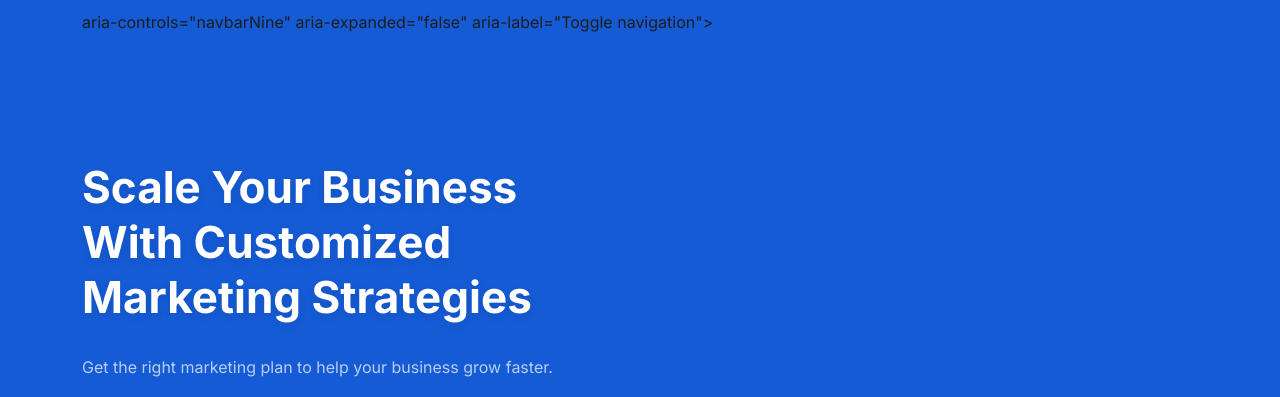
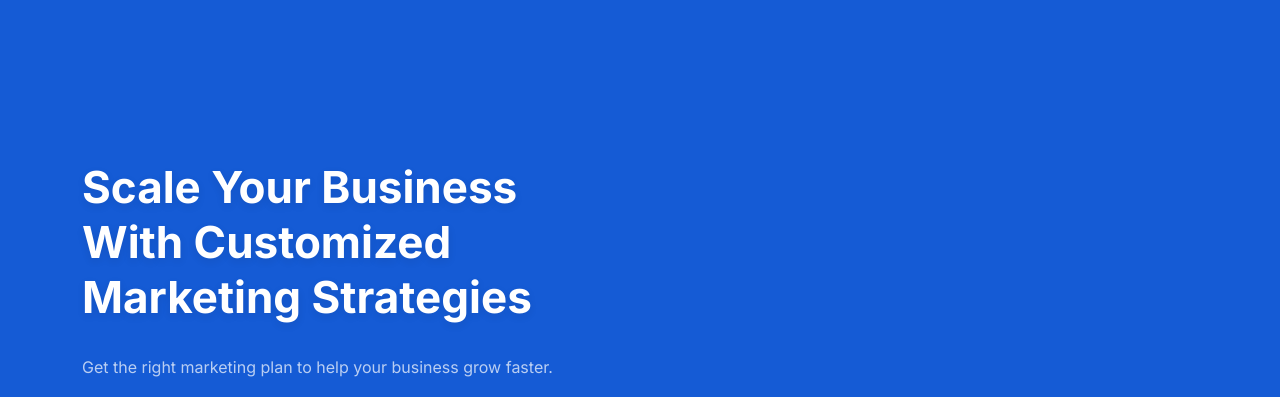
Before and after one commit to akhildeveyyappadi/Internship-landing-page-2, a plain HTML site: page index.html in a window 1280 px wide. Shown: the top 397 px of the page. Drawn offline with Linux system fonts and the light colour scheme; a script that the page names is missing.

Commit message:
Update index.html

```diff
--- a/index.html
+++ b/index.html
@@ -41,7 +41,7 @@
             <a class="navbar-brand" href="index.html">
 
             </a>
-              aria-controls="navbarNine" aria-expanded="false" aria-label="Toggle navigation">
+
               <span class="toggler-icon"></span>
               <span class="toggler-icon"></span>
               <span class="toggler-icon"></span>
```
